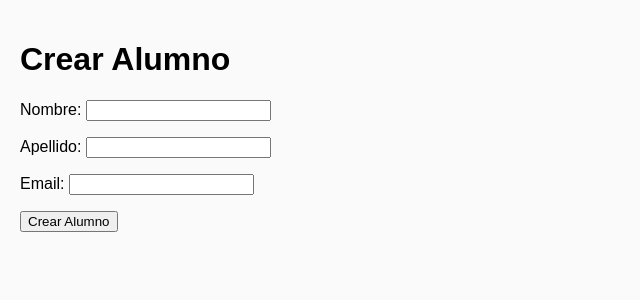
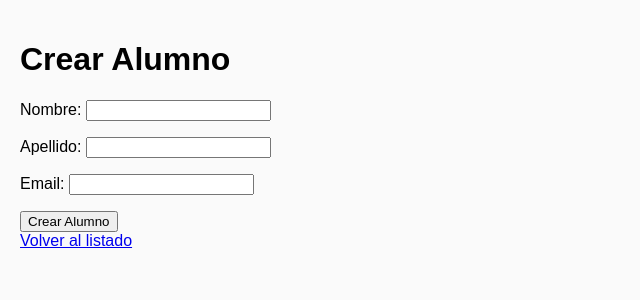
Before and after one commit to Mari4n24/Curso_idiomas_MariangelRoman, a Django app: page /curso/alumnos/crear/ in a window 1280 px wide. Shown: the part 48-348 px from the top of the page, without its empty margins (0-640 px from the left). Run offline with Django 5.2, Linux system fonts and the light colour scheme; the visitor is signed in with stand-in values (Sample User, id 1).

Commit message:
agregar volver al listado en crear alumno

```diff
--- a/curso/templates/curso/crear_alumno.html
+++ b/curso/templates/curso/crear_alumno.html
@@ -14,6 +14,6 @@
     </button>
 </form>
 
-
+<a href="{% url 'listar_alumnos' %}">Volver al listado</a>
 
 {% endblock content %}
```
